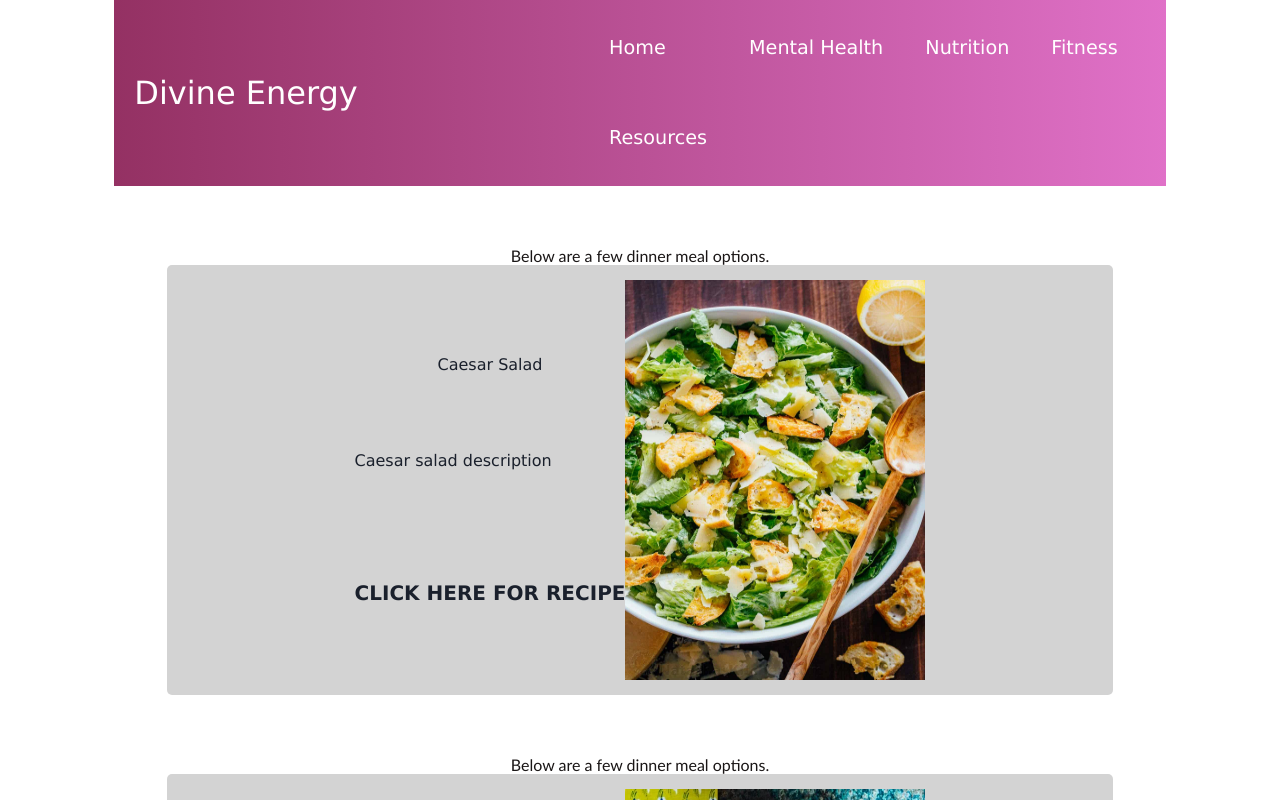
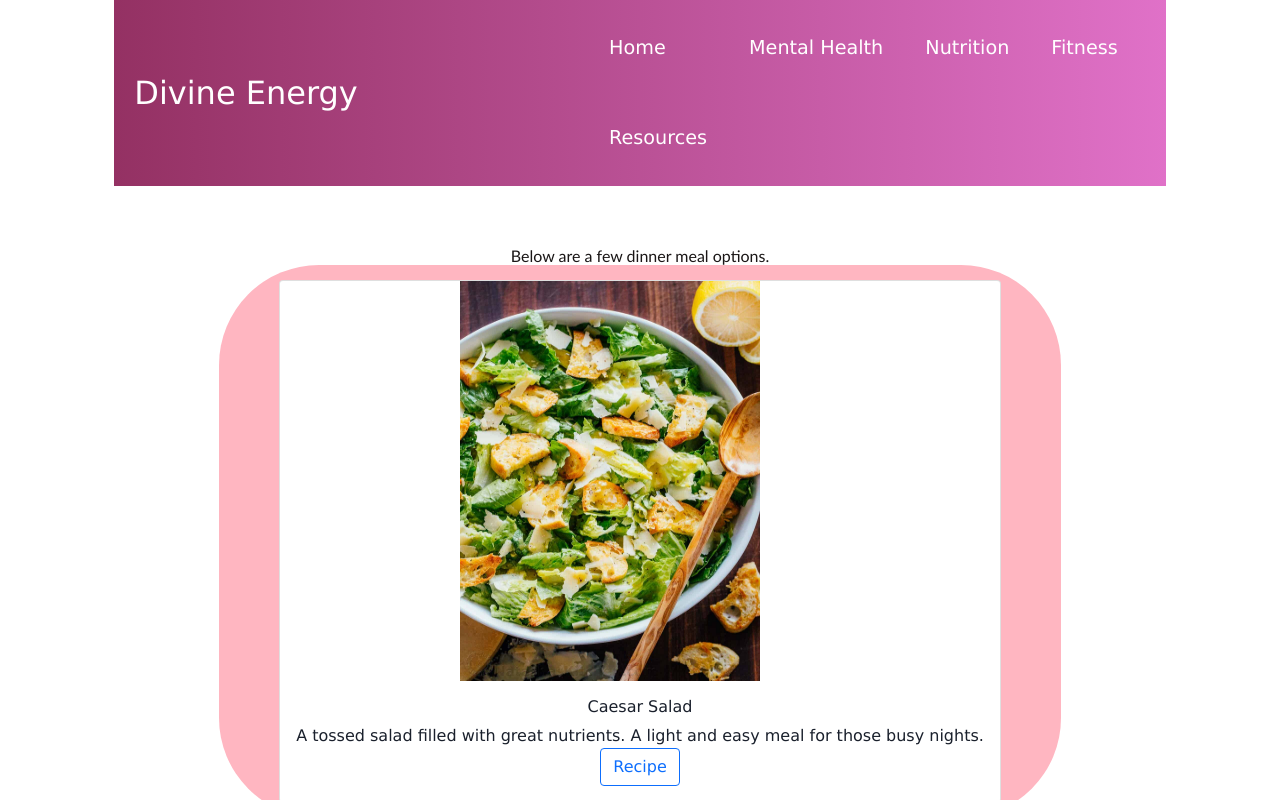
Before and after one commit to faardosa/final-project, a React (Create React App) app in the folder frontend/: page /mealpage/Dinner in a window 1280 px wide. Shown: the top 800 px of the page. Built offline with nearby package versions, Linux system fonts and the light colour scheme.

Commit message:
final nutrition styling (#17)

```diff
--- a/frontend/src/components/Nutrition/Breakfast.js
+++ b/frontend/src/components/Nutrition/Breakfast.js
@@ -10,7 +10,7 @@ return (
   <>
   <BreakfastItem
     title="Avocado and Toast"
-    description="Avocado description"
+    description="It’s a simple healthy protein-packed breakfast, snack or light meal! Simple to make, tasty and satisfying."
     url="https://feelgoodfoodie.net/recipe/avocado-toast-with-egg-3-ways/"
     image={avocado}
 
@@ -18,7 +18,7 @@ return (
 
 <BreakfastItem
     title="Oatmeal with Assorted Berries"
-    description="Berries description"
+    description="An easy, healthy and delicious breakfast! Great for a quick and simple meal!"
     url="https://lovelylittlekitchen.com/triple-berry-oatmeal-breakfast-bowl/"
     image={oatmeal}
 
@@ -26,7 +26,7 @@ return (
 
   <BreakfastItem
     title="Quick breakfast smoothie"
-    description="Smoothie description"
+    description="Start your day off right with this protein-packed smoothie. It will keep you feeling satisfied until lunch."
     url="https://fitfoodiefinds.com/the-best-breakfast-smoothie/"
     image={smoothie}
 
--- a/frontend/src/components/Nutrition/BreakfastItem.js
+++ b/frontend/src/components/Nutrition/BreakfastItem.js
@@ -6,32 +6,30 @@ const BreakfastItem = (props)=>{
 
 
   return (
-<div className="wrapper">
-    <h1>
-     Below are a few breakfast meal options.
-    </h1>
+
+    <div className="mainbreakfast-wrapper">
+<h1>
+   Below are a few breakfast meal options.
+  </h1>
 
 
-  <div className="breakfast-wrapper">
-  <div className="breakfast-left">
-  <p style={{textAlign:"center"}}> {title}</p>
-  <p className="breakfast-description">  {description} </p>
 
-<div className='recipe-tag'>
-      <a className="recipe" target="_blank" href={url}>
-
-      Click here for recipe
-
-        </a>
-
-    </div>
-
-  </div>
-
-  <img className="breakfast" src={image} alt="breakfast" />
+  <div class="breakfast-wrapper">
+    <div class="card">
+      <div class="card-img-body">
+      <img className="breakfast" src={image} alt="Card image cap"/>
+      </div>
+      <div class="card-body">
+        <h4 class="card-title">{title}</h4>
+        <p style={{textAlign:"center"}} class="card-text">{description}</p>
+        <a href={url} class="btn btn-outline-primary">Recipe</a>
     </div>
 
     </div>
+    </div>
+    </div>
+
+
   )
 
 
--- a/frontend/src/components/Nutrition/Dinner.js
+++ b/frontend/src/components/Nutrition/Dinner.js
@@ -1,6 +1,6 @@
 import React from "react";
 import DinnerItem from "./DinnerItem";
-import pasta from "../../assets/images/pasta.jpeg"
+import healthypasta from "../../assets/images/healthypasta.jpg"
 import caesarsalad from "../../assets/images/Caesar.jpeg"
 import tacos from "../../assets/images/tacos.jpeg"
 
@@ -10,7 +10,7 @@ const Dinner = ()=>{
     <>
     <DinnerItem
       title="Caesar Salad"
-      description="Caesar salad description"
+      description="A tossed salad filled with great nutrients. A light and easy meal for those busy nights."
       url="https://natashaskitchen.com/caesar-salad-recipe/"
       image={caesarsalad}
 
@@ -18,15 +18,15 @@ const Dinner = ()=>{
 
     <DinnerItem
       title="Tomato Penne with Avocado"
-      description="Pasta description"
+      description="This easy, healthy pasta recipe will fulfill all your needs for a simple weeknight meal that's also good for you."
       url="https://www.bbcgoodfood.com/recipes/mexican-penne-avocado"
-      image={pasta}
+      image={healthypasta}
 
     />
 
     <DinnerItem
       title="Tacos"
-      description="Tacos description"
+      description="Super easy, quick and flavorful! You never have to miss out on another Taco Tuesday again!"
       url="https://www.chelseasmessyapron.com/healthy-tacos/"
       image={tacos}
 
--- a/frontend/src/components/Nutrition/DinnerItem.js
+++ b/frontend/src/components/Nutrition/DinnerItem.js
@@ -5,36 +5,32 @@ const DinnerItem = (props)=>{
 
 
 return (
+
 <div className="maindinner-wrapper">
-  <h1>
+<h1>
    Below are a few dinner meal options.
   </h1>
 
 
-<div className="dinner-wrapper">
-<div className="dinner-left">
-<p style={{textAlign:"center"}}> {title}</p>
-<p className="dinner-description">  {description} </p>
+  <div class="dinner-wrapper">
+    <div class="card">
+      <div class="card-img-body">
+      <img className="dinner" src={image} alt="Card image cap"/>
+      </div>
+      <div class="card-body">
+        <h4 class="card-title">{title}</h4>
+        <p style={{textAlign:"center"}} class="card-text">{description}</p>
+        <a href={url} class="btn btn-outline-primary">Recipe</a>
+    </div>
 
-<div className='dinner-recipe-tag'>
-    <a className="dinner-recipe" target="_blank" href={url}>
-
-    Click here for recipe
-
-      </a>
-
-  </div>
-
-</div>
-
-<img className="dinner" src={image} alt="dinner" />
-  </div>
-
-  </div>
-)
+    </div>
+    </div>
+    </div>
 
 
 
+)
+
 }
 
-export default DinnerItem
+export default DinnerItem;
--- a/frontend/src/components/Nutrition/Lunch.js
+++ b/frontend/src/components/Nutrition/Lunch.js
@@ -10,7 +10,7 @@ const Lunch = ()=>{
     <>
     <LunchItem
       title="Mediterranean Grilled Chicken Salad"
-      description="Chicken salad description"
+      description="This salad recipe is as close to perfect as you can get! Full of flavours made for a complete meal."
       url="https://www.delish.com/cooking/recipe-ideas/a21097616/grilled-chicken-salad-recipe/"
       image={chickensalad}
 
@@ -18,7 +18,7 @@ const Lunch = ()=>{
 
     <LunchItem
       title="Chicken Lettuce Wraps"
-      description="Chicken Lettuce Wraps description"
+      description="Filled with chicken, mushrooms, water chestnuts and carrots, these lettuce wraps are both healthy and yummy."
       url="https://www.tasteofhome.com/recipes/chicken-lettuce-wraps/"
       image={wrap}
 
@@ -26,7 +26,7 @@ const Lunch = ()=>{
 
     <LunchItem
       title="Oven Baked Salmon and Asparagus"
-      description="Oven Baked Salmon and Asparagus description"
+      description="Made with a lot of flavours, this tasty salmon recipe is the answer to busy nights and special occasions alike!"
       url="https://diethood.com/oven-baked-salmon/"
       image={salmon}
 
--- a/frontend/src/components/Nutrition/LunchItem.js
+++ b/frontend/src/components/Nutrition/LunchItem.js
@@ -4,31 +4,27 @@ const LunchItem = (props)=>{
 
 
 return (
-<div className="mainlunch-wrapper">
-  <h1>
-   Below are a few lunch meal options.
-  </h1>
+
+  <div className="mainlunch-wrapper">
+<h1>
+ Below are a few lunch meal options.
+</h1>
 
 
-<div className="lunch-wrapper">
-<div className="lunch-left">
-<p style={{textAlign:"center"}}> {title}</p>
-<p className="lunch-description">  {description} </p>
 
-<div className='lunch-recipe-tag'>
-    <a className="lunch-recipe" target="_blank" href={url}>
-
-    Click here for recipe
-
-      </a>
+<div class="lunch-wrapper">
+  <div class="card">
+    <div class="card-img-body">
+    <img className="breakfast" src={image} alt="Card image cap"/>
+    </div>
+    <div class="card-body">
+      <h4 class="card-title">{title}</h4>
+      <p style={{textAlign:"center"}} class="card-text">{description}</p>
+      <a href={url} class="btn btn-outline-primary">Recipe</a>
+  </div>
 
   </div>
-
-</div>
-
-<img className="lunch" src={image} alt="lunch" />
   </div>
-
   </div>
 )
 
--- a/frontend/src/components/Nutrition/nutrition.css
+++ b/frontend/src/components/Nutrition/nutrition.css
@@ -21,7 +21,7 @@ font-size: 300%;
   font-size: 30px;
   width: auto;
   flex-grow: 2;
-  height: 350px;
+  height: 100px;
   display: flex;
   justify-content: center;
   align-items: center;
@@ -99,11 +99,13 @@ font-size: 300%;
 .breakfast-wrapper {
   display: flex;
   justify-content: center;
-  background-color: lightgray;
+  background-color: lightpink;
   padding: 15px;
-  border-radius: 5px;
-  width: 90%;
+  border-radius: 100px;
+  width: 80%;
   align-self: center;
+  text-align: center;
+
 
 }
 
@@ -132,11 +134,12 @@ font-size: 300%;
 .lunch-wrapper {
   display: flex;
   justify-content: center;
-  background-color: lightgray;
+  background-color: lightpink;
   padding: 15px;
-  border-radius: 5px;
-  width: 90%;
+  border-radius: 100px;
+  width: 80%;
   align-self: center;
+  text-align: center;
 
 }
 
@@ -178,11 +181,12 @@ font-size: 300%;
 .dinner-wrapper {
   display: flex;
   justify-content: center;
-  background-color: lightgray;
+  background-color: lightpink;
   padding: 15px;
-  border-radius: 5px;
-  width: 90%;
+  border-radius: 100px;
+  width: 80%;
   align-self: center;
+  text-align: center;
 
 }
 
@@ -211,5 +215,12 @@ font-size: 300%;
   height: 400px;
   width: 300px;
 
+}
 
+.card-img-body {
+
+  display: block;
+  margin-left: auto;
+  margin-right: auto;
+  width: 50%;
 }
```
Also changed, not shown: frontend/src/assets/images/healthypasta.jpg (added).
